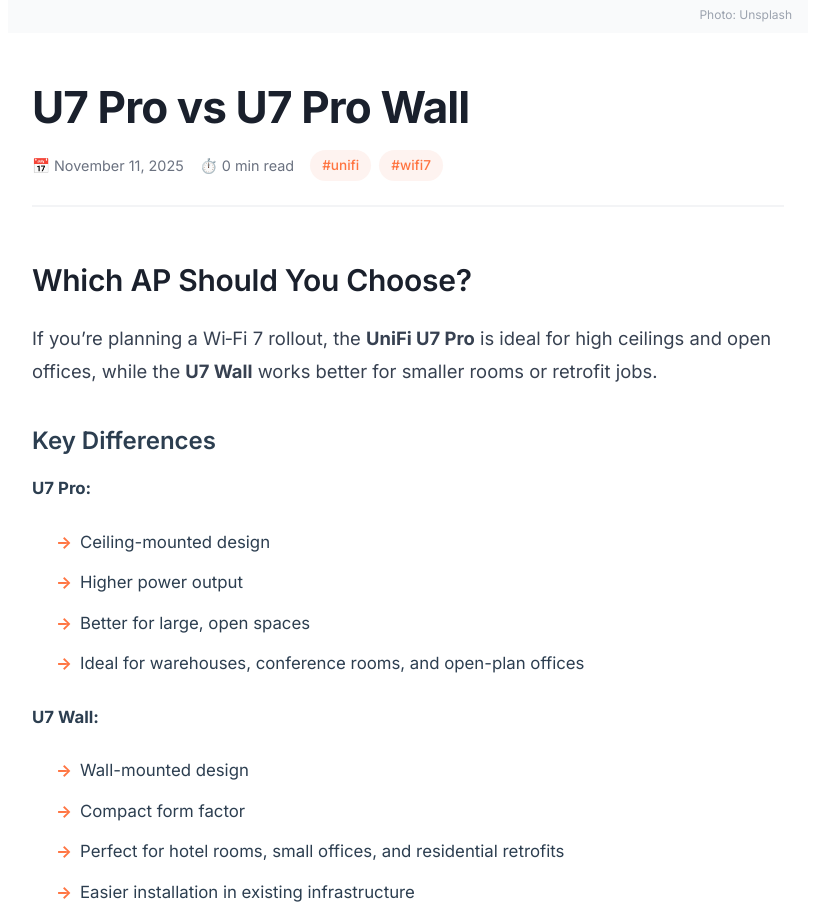
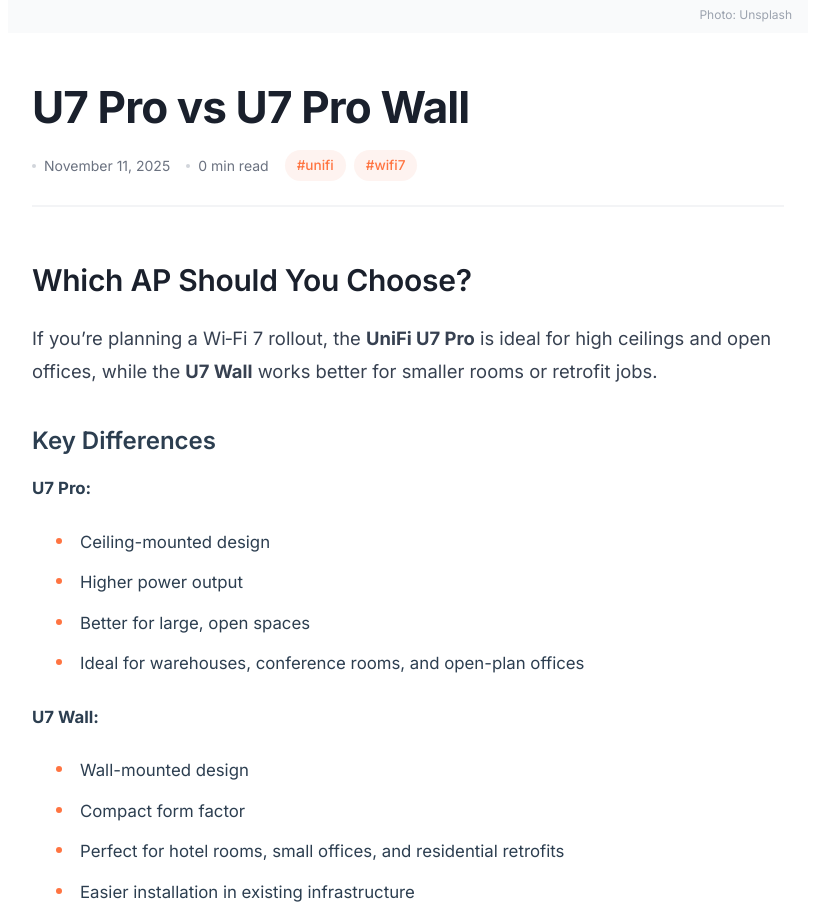
Before and after one commit to ifeeltech/ifeeltech-guides, a Jekyll site: the page built from _posts/2025-11-11-u7-pro-vs-u7-wall.md, in a window 1280 px wide and 1400 px high, cut to the strip 479-1400 px from the top of the window. Shown: the whole strip, without its empty margins (232-1055 px from the left). Built offline with Jekyll 4.4.1, drawn with Linux system fonts in a browser that asks for light colours.

Commit message:
Remove emojis and refine design with modern, clean styling

```diff
--- a/_layouts/default.html
+++ b/_layouts/default.html
@@ -18,7 +18,6 @@
     <div class="header-container">
       <nav>
         <a href="{{ '/' | relative_url }}" class="logo">
-          <span class="logo-icon">📚</span>
           <span class="logo-text">iFeeltech Guides</span>
         </a>
         <a href="https://ifeeltech.com" class="nav-link">Main Site</a>
@@ -40,8 +39,8 @@
       <h1>{{ page.title }}</h1>
       {% if page.date %}
       <div class="meta">
-        <span class="date">📅 {{ page.date | date: "%B %d, %Y" }}</span>
-        <span class="reading-time">⏱️ {{ content | number_of_words | divided_by: 200 }} min read</span>
+        <span class="date">{{ page.date | date: "%B %d, %Y" }}</span>
+        <span class="reading-time">{{ content | number_of_words | divided_by: 200 }} min read</span>
         {% if page.tags %}
         <div class="tags">
           {% for tag in page.tags %}
--- a/assets/style.css
+++ b/assets/style.css
@@ -22,9 +22,10 @@ body {
 }
 
 header {
-  background: #ffffff;
+  background: rgba(255, 255, 255, 0.95);
+  backdrop-filter: blur(10px);
   border-bottom: 1px solid #e5e7eb;
-  box-shadow: 0 1px 3px rgba(0, 0, 0, 0.05);
+  box-shadow: 0 1px 2px rgba(0, 0, 0, 0.04);
   position: sticky;
   top: 0;
   z-index: 100;
@@ -53,12 +54,9 @@ header nav .logo {
   transition: color 0.2s ease;
 }
 
-.logo-icon {
-  font-size: 1.5rem;
-}
-
 .logo-text {
   font-weight: 700;
+  letter-spacing: -0.01em;
 }
 
 header nav .logo:hover {
@@ -130,9 +128,30 @@ p {
 }
 
 .date, .reading-time {
-  display: flex;
+  display: inline-flex;
   align-items: center;
-  gap: 0.25rem;
+  font-size: 0.875rem;
+  color: #6b7280;
+}
+
+.date::before {
+  content: "";
+  display: inline-block;
+  width: 4px;
+  height: 4px;
+  background: #d1d5db;
+  border-radius: 50%;
+  margin-right: 0.5rem;
+}
+
+.reading-time::before {
+  content: "";
+  display: inline-block;
+  width: 4px;
+  height: 4px;
+  background: #d1d5db;
+  border-radius: 50%;
+  margin-right: 0.5rem;
 }
 
 .tags {
@@ -319,11 +338,14 @@ ul li {
 }
 
 ul li:before {
-  content: "→";
+  content: "";
   position: absolute;
   left: 0;
-  color: #ff7441;
-  font-weight: bold;
+  top: 0.6em;
+  width: 6px;
+  height: 6px;
+  background: #ff7441;
+  border-radius: 50%;
 }
 
 /* CTA Box */
@@ -379,16 +401,17 @@ ul li:before {
 
 .article-card {
   background: white;
-  border-radius: 12px;
+  border-radius: 16px;
   overflow: hidden;
-  box-shadow: 0 2px 8px rgba(0, 0, 0, 0.08);
-  transition: all 0.3s ease;
-  border: 1px solid #e5e7eb;
+  box-shadow: 0 1px 3px rgba(0, 0, 0, 0.06);
+  transition: all 0.3s cubic-bezier(0.4, 0, 0.2, 1);
+  border: 1px solid #f3f4f6;
 }
 
 .article-card:hover {
-  transform: translateY(-4px);
-  box-shadow: 0 12px 24px rgba(0, 0, 0, 0.12);
+  transform: translateY(-6px);
+  box-shadow: 0 20px 40px rgba(0, 0, 0, 0.1);
+  border-color: #e5e7eb;
 }
 
 .article-card img {
@@ -432,21 +455,25 @@ ul li:before {
 
 .hero-section {
   text-align: center;
-  padding: 3rem 1.5rem;
-  background: linear-gradient(135deg, #fef3f0 0%, #fff 100%);
-  border-radius: 16px;
-  margin-bottom: 3rem;
+  padding: 4rem 2rem;
+  background: linear-gradient(180deg, #fafafa 0%, #ffffff 100%);
+  border-bottom: 1px solid #e5e7eb;
+  margin: -2rem -1.5rem 3rem;
 }
 
 .hero-section h1 {
+  font-size: 3rem;
   margin-bottom: 1rem;
+  font-weight: 700;
+  letter-spacing: -0.03em;
 }
 
 .hero-section p {
-  font-size: 1.15rem;
+  font-size: 1.125rem;
   color: #6b7280;
-  max-width: 600px;
-  margin: 0 auto 2rem;
+  max-width: 650px;
+  margin: 0 auto;
+  line-height: 1.7;
 }
 
 /* Responsive */
```
Also changed, not shown: index.md (+3 -3 lines).
